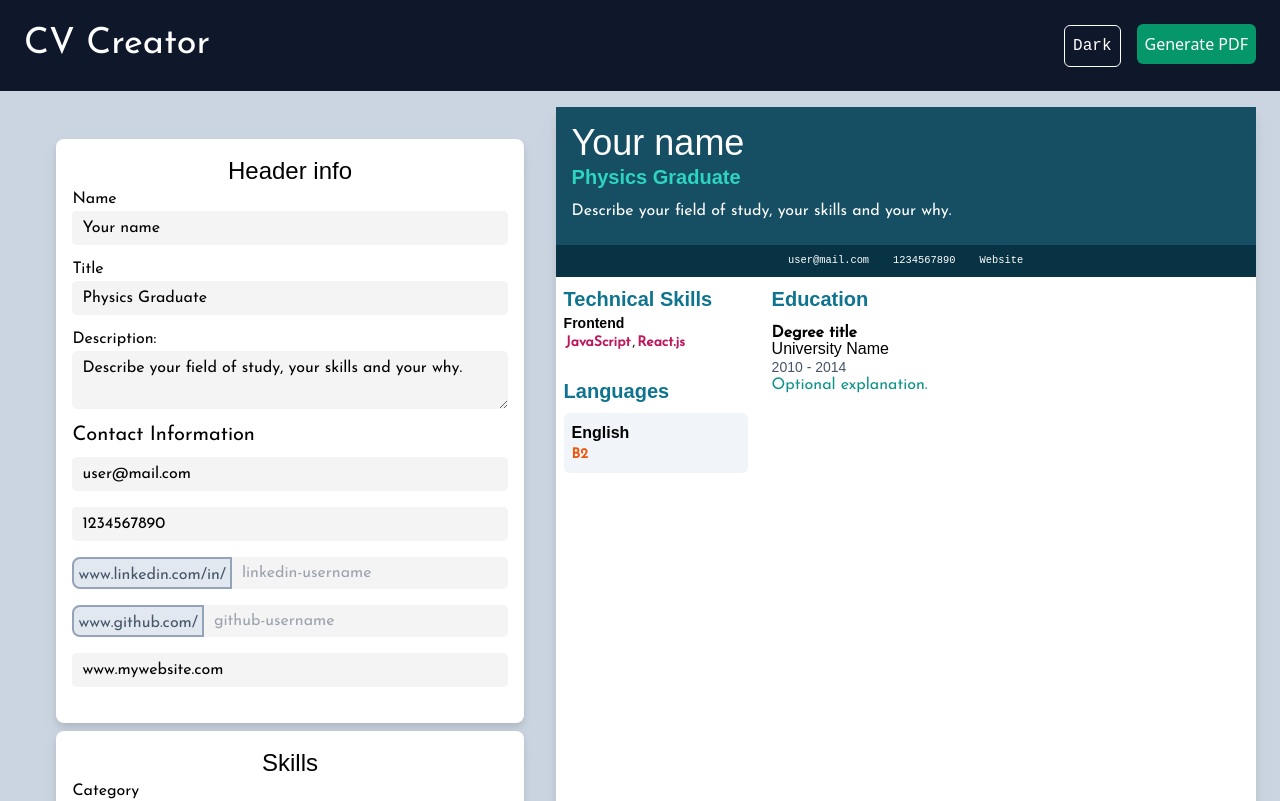
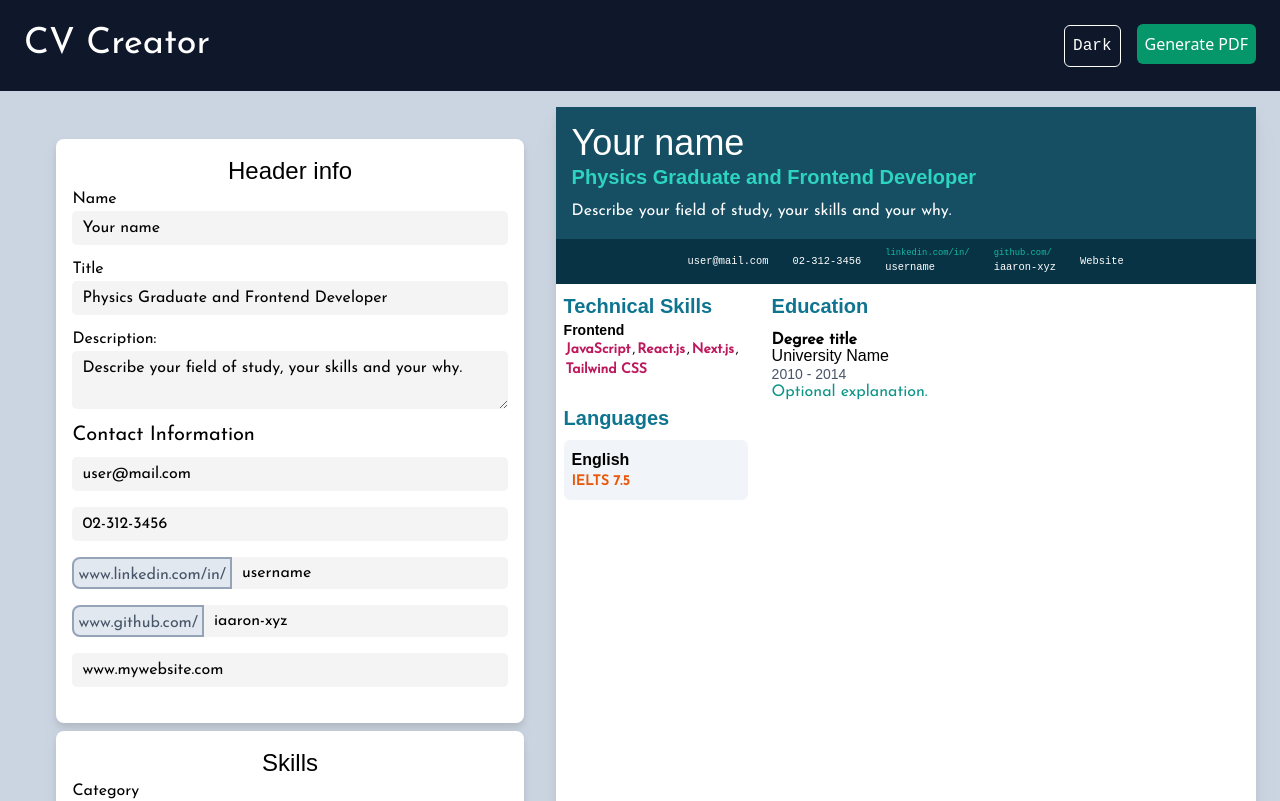
Before and after one commit to iaaron-xyz/cv-application, a React (Create React App) app: page / in a window 1280 px wide. Shown: the top 801 px of the page. Built offline with nearby package versions, Linux system fonts and the light colour scheme; a web font is replaced by a local one.

Commit message:
base fill data

```diff
--- a/src/components/cvData.js
+++ b/src/components/cvData.js
@@ -1,12 +1,12 @@
 export const cvData = {
   name : "Your name",
   description : "Describe your field of study, your skills and your why.",
-  titleCareer: "Physics Graduate",
+  titleCareer: "Physics Graduate and Frontend Developer",
   contactInfo : {
     email : "user@mail.com",
-    number : "1234567890",
-    linkedin : "",
-    github : "",
+    number : "02-312-3456",
+    linkedin : "username",
+    github : "iaaron-xyz",
     website : "www.mywebsite.com",
   },
   education: [
@@ -21,13 +21,13 @@ export const cvData = {
   skills: [
     {
       skillCategory: "Frontend",
-      skillsList: ["JavaScript", "React.js"],
+      skillsList: ["JavaScript", "React.js", "Next.js", "Tailwind CSS"],
     },
   ],
   languages: [
     {
       language: "English",
-      level: "B2",
+      level: "IELTS 7.5",
     },
   ],
 }
```
